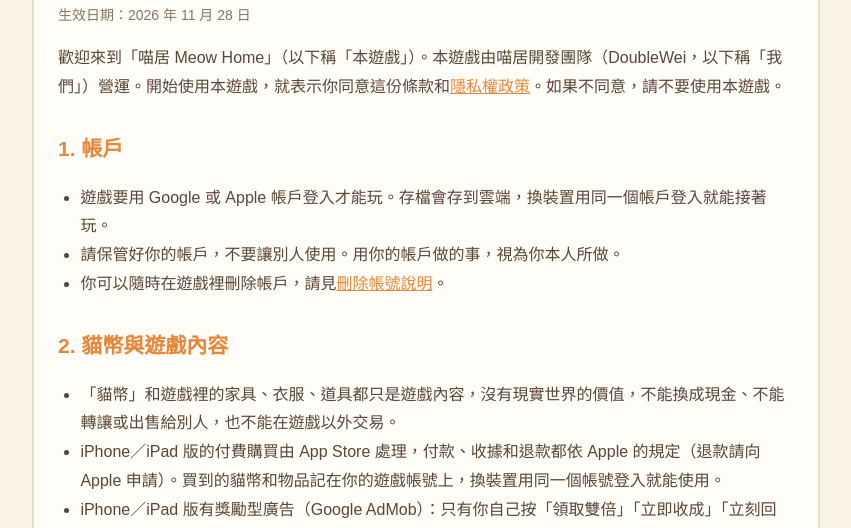
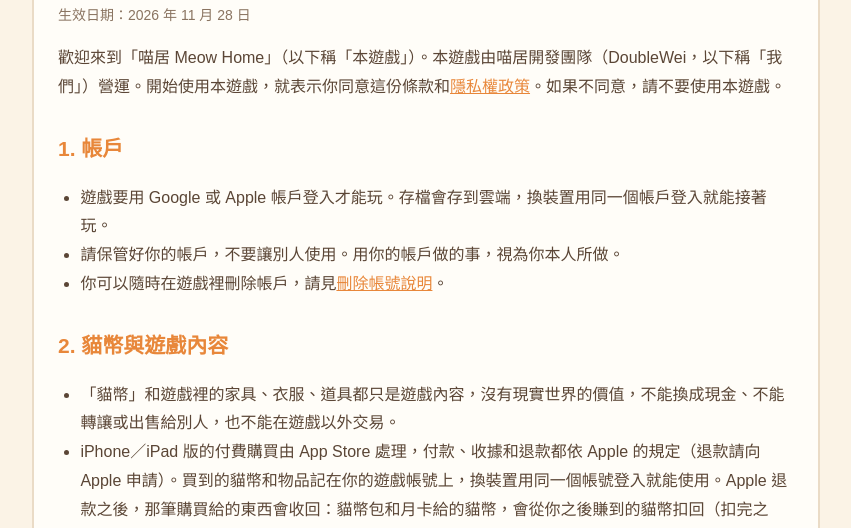
Before and after one commit to doublewei0724/doublewei0724.github.io, a plain HTML site: page terms.html in a window 1280 px wide. Shown: the part 262-790 px from the top of the page, without its empty margins (214-1065 px from the left). Drawn offline with Linux system fonts and the light colour scheme.

Commit message:
官網 2026-11-28

```diff
--- a/terms.html
+++ b/terms.html
@@ -32,7 +32,7 @@
     <h2>2. 貓幣與遊戲內容</h2>
     <ul>
       <li>「貓幣」和遊戲裡的家具、衣服、道具都只是遊戲內容，沒有現實世界的價值，不能換成現金、不能轉讓或出售給別人，也不能在遊戲以外交易。</li>
-      <li>iPhone／iPad 版的付費購買由 App Store 處理，付款、收據和退款都依 Apple 的規定（退款請向 Apple 申請）。買到的貓幣和物品記在你的遊戲帳號上，換裝置用同一個帳號登入就能使用。</li>
+      <li>iPhone／iPad 版的付費購買由 App Store 處理，付款、收據和退款都依 Apple 的規定（退款請向 Apple 申請）。買到的貓幣和物品記在你的遊戲帳號上，換裝置用同一個帳號登入就能使用。Apple 退款之後，那筆購買給的東西會收回：貓幣包和月卡給的貓幣，會從你之後賺到的貓幣扣回（扣完之前，這部分的貓幣不能花）；免看廣告卡會收回；家具套組的家具不收回。</li>
       <li>iPhone／iPad 版有獎勵型廣告（Google AdMob）：只有你自己按「領取雙倍」「立即收成」「立刻回家」這類加碼的按鈕，才會播一段廣告，看完廣告才拿得到獎勵，每天的次數有上限；沒有廣告可以看的時候（例如沒有網路），請等一下再試。廣告收集哪些資料，請見隱私權政策。</li>
       <li>「免看廣告卡」買一次就好：買了以後按這些按鈕都直接拿到獎勵、不用看廣告，每天的次數上限一樣。月卡不包含免看廣告。</li>
       <li>本遊戲還在開發中，內容、數值和功能可能會調整。我們會盡量保留你的存檔，但不保證任何遊戲內容永久不變。</li>
```
